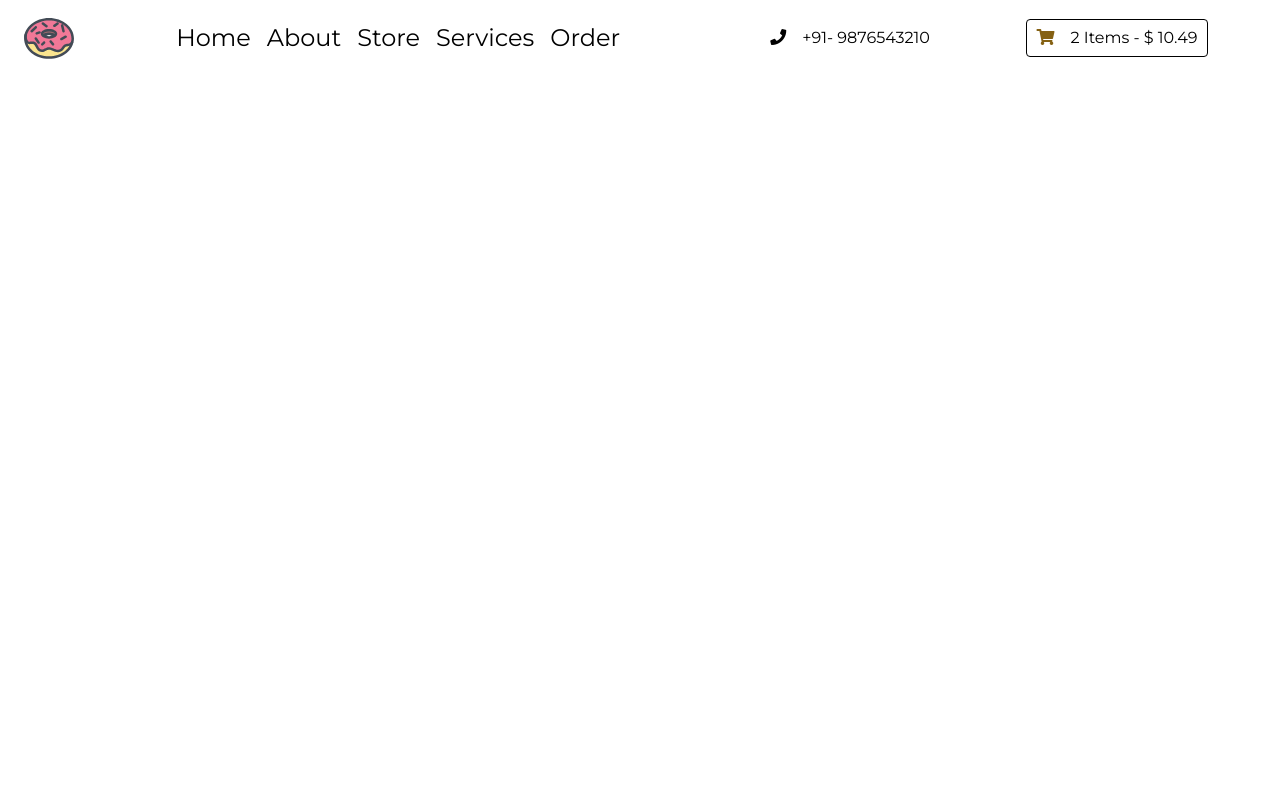
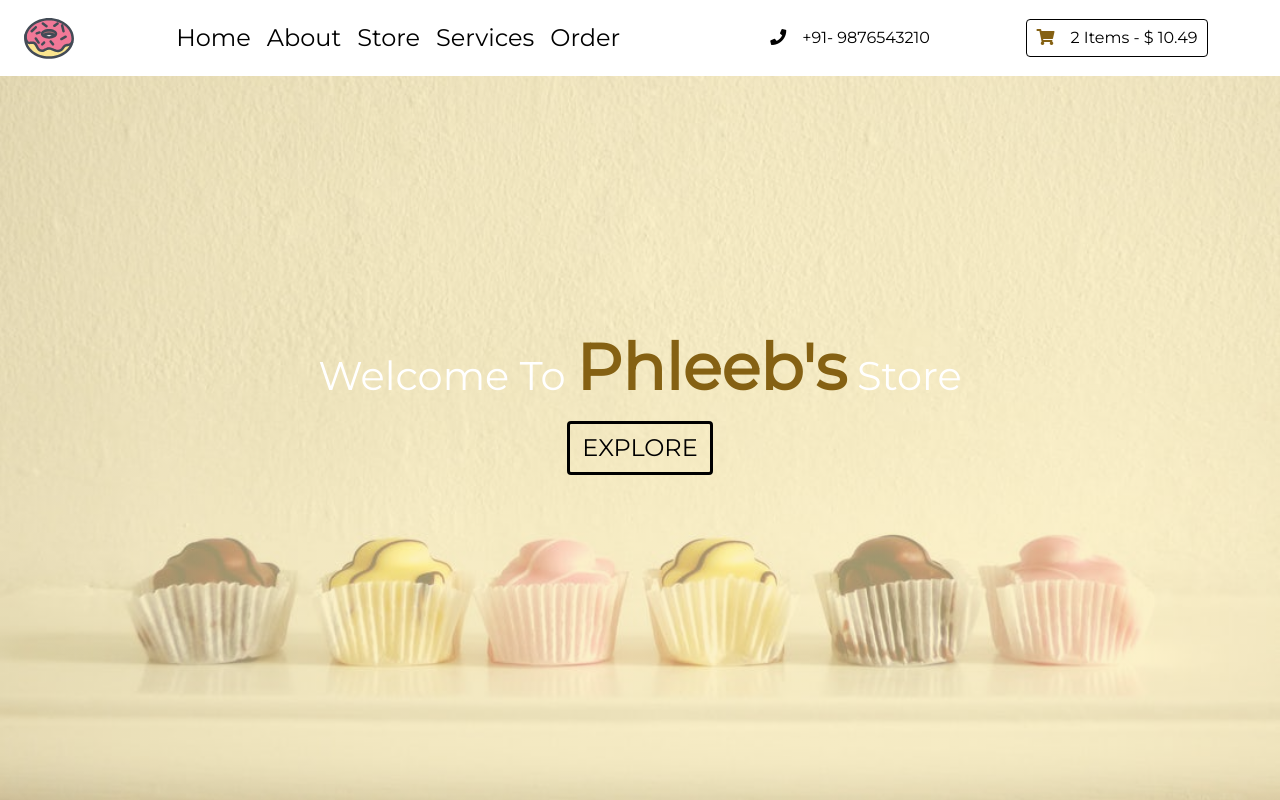
Before and after one commit to vasurajan/Phleebs-sweets, a plain HTML site: page index.html in a window 1280 px wide. Drawn offline with Linux system fonts and the light colour scheme.

Commit message:
added and styled banner section

```diff
--- a/css/style.css
+++ b/css/style.css
@@ -63,3 +63,47 @@ body {
 .cart-info:hover .cart-info__icon {
   color: #fff;
 }
+
+
+.max-height {
+  min-height: calc(100vh - 76px);
+  background: -webkit-gradient(
+      linear,
+      left top,
+      left bottom,
+      from(rgba(249, 228, 148, 0.5)),
+      to(rgba(249, 228, 148, 0.5))
+    ),
+    url("../img/headerBcg.jpeg");
+  background: linear-gradient(
+      rgba(249, 228, 148, 0.5),
+      rgba(249, 228, 148, 0.5)
+    ),
+    url("../img/headerBcg.jpeg");
+  background-position: center;
+  background-size: cover;
+  background-attachment: fixed;
+  background-repeat: no-repeat;
+  position: relative;
+}
+.banner {
+  color: #fff;
+  /* margin-top: -64px; */
+  margin-top: -4rem;
+}
+.banner-title {
+  color: rgb(133, 97, 19);
+  /* font-size: 64px; */
+  font-size: 4rem;
+}
+.banner-link {
+  /* font-size: 24px; */
+  font-size: 1.5rem;
+  color: #000;
+  border: 3.2px solid #000;
+  border: 0.2rem solid #000;
+}
+.banner-link:hover {
+  background: #000;
+  color: rgb(223, 155, 9);
+}
--- a/index.html
+++ b/index.html
@@ -75,6 +75,18 @@
       </div>
     </nav>
     <!-- end of nav -->
+    <!-- banner -->
+    <div class="container-fluid">
+      <div class="row max-height justify-content-center align-items-center">
+        <div class="col-10 mx-auto banner text-center">
+          <h1 class="text-capitalize">
+            welcome to <strong class="banner-title">phleeb's</strong> store
+          </h1>
+          <a href="#store" class="btn banner-link text-uppercase my-2">explore</a>
+        </div>
+      </div>
+    </div>
+    <!-- end of banner -->
     <!-- end of banner -->
   </header>
   <!-- icons -->
```
